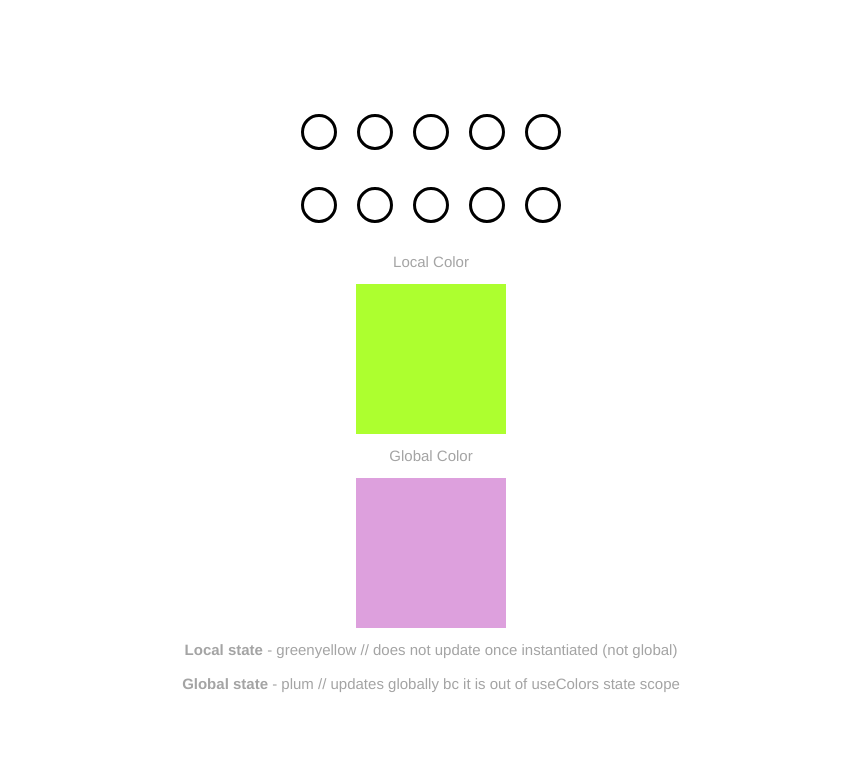
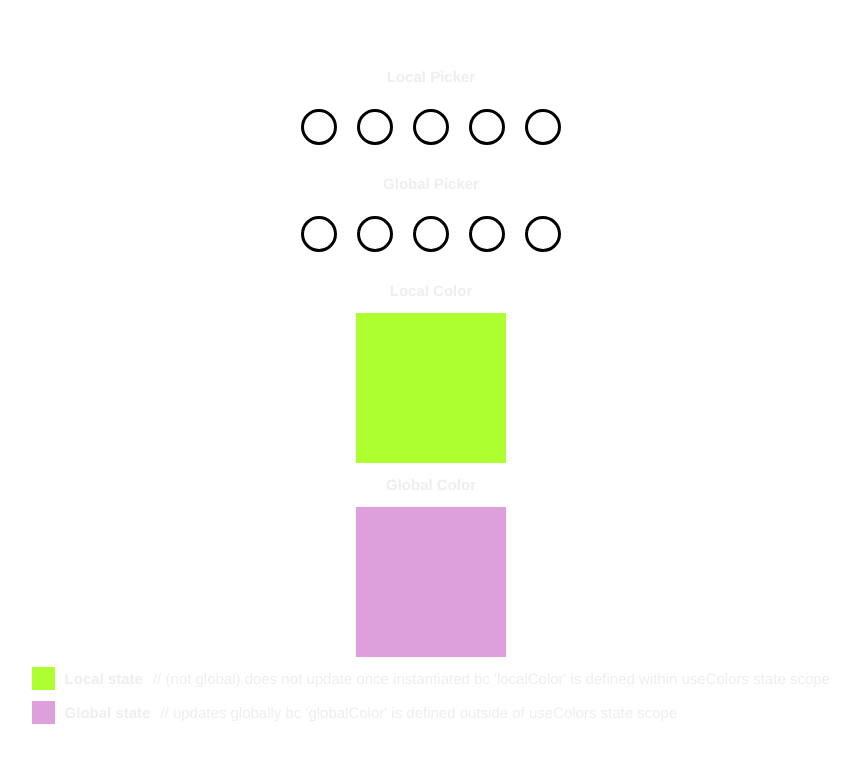
Before and after one commit to nat1597/state-composable, a Vue app: page / in a window 1280 px wide. Shown: the top 762 px of the page, without its empty margins (209-1069 px from the left). Built offline with nearby package versions, Linux system fonts and the light colour scheme.

Commit message:
refactor: added clarification

```diff
--- a/src/App.vue
+++ b/src/App.vue
@@ -18,13 +18,14 @@
 
 <template>
   <div class="picker-container">
+    <span>Local Picker</span>
     <colorPicker @color-change="handleLocalSquare" />
+    <span>Global Picker</span>
     <colorPicker @color-change="handleGlobalSquare" />
-    Local Color
+    <span>Local Color</span>
     <squareSelect :color="localColor" />
-    Global Color
+    <span>Global Color</span>
     <squareSelect :color="globalColor" />
-
     <someChild />
   </div>
 </template>
@@ -36,7 +37,7 @@
   -webkit-font-smoothing: antialiased;
   -moz-osx-font-smoothing: grayscale;
   text-align: center;
-  color: #a4a4a4;
+  color: #eeeeee;
   margin-top: 60px;
   height: 100vh;
 }
@@ -55,6 +56,10 @@ body {
 }
 
 .picker-container > div {
-    margin: 10px auto;
+  margin: 10px auto;
+}
+
+.picker-container > span {
+  font-weight: 700;
 }
 </style>
--- a/src/components/someChild.vue
+++ b/src/components/someChild.vue
@@ -5,13 +5,28 @@
 </script>
 
 <template>
-   <div><span style="font-weight: 700;">Local state</span> - {{ localColor }} // does not update once instantiated (not global)</div>
-   <div><span style="font-weight: 700;">Global state</span> - {{ globalColor }} // updates globally bc it is out of useColors state scope</div>
+   <div class="square-child">
+     <div :style="`background: ${localColor}`"></div>
+     <span style="font-weight: 700;">Local state</span>// (not global) does not update once instantiated bc 'localColor' is defined within useColors state scope
+  </div>
+   <div class="square-child">
+     <div :style="`background: ${globalColor}`"></div>
+    <span style="font-weight: 700;">Global state</span> // updates globally bc 'globalColor' is defined outside of useColors state scope
+  </div>
 </template>
 
 <style>
-  .square{
-    height: 10em;
-    width: 10em;
+  .square-child{
+    display: flex;
+  }
+
+  .square-child > div{
+    height: 1.5em;
+    width: 1.5em;
+    margin: 0 10px 0 0;
+  }
+
+  .square-child > span{
+    margin: 0 10px 0 0;
   }
 </style>
```
